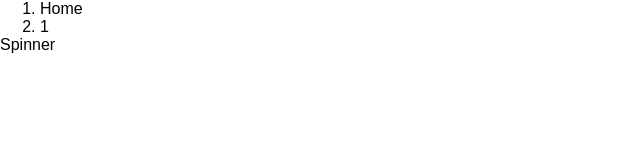
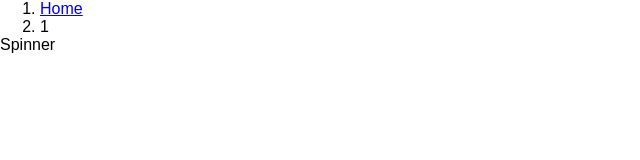
Before and after one commit to Frodox/yandex-disk-viewer, a React (Create React App) app: page /1 in a window 1280 px wide. Shown: the top 160 px of the page, without its empty margins (0-640 px from the left). Built offline with nearby package versions, Linux system fonts and the light colour scheme; the HTML template or start-up script is replaced by a standard one.

Commit message:
Implement breadcrumb

```diff
--- a/src/breadcrumb/Breadcrumb.js
+++ b/src/breadcrumb/Breadcrumb.js
@@ -1,18 +1,44 @@
 import React from 'react';
+import { Link } from 'react-router-dom';
 import './breadcrumb.css';
 
 class Breadcrumb extends React.Component {
+  _renderItem(item, index, items) {
+    const isLast = index === items.length - 1;
+    return (
+      <li
+        className={'breadcrumb-item ' + (isLast ? '' : 'active')}
+        key={item.path}
+      >
+        {isLast ? item.name : <Link to={item.path}>{item.name}</Link>}
+      </li>
+    );
+  }
+
   _renderItems() {
-    const { pathname } = this.props;
-    const items = ['Home'].concat(pathname.split('/').filter(item => 0 !== item.length));
-    //TODO: Change text with Links
-    return items.map((item, index) => <li class={'breadcrumb-item ' + (index === items.length - 1 ? 'active' : '')}>{item}</li>);
+    let { pathname } = this.props;
+    const items = [];
+
+    while (0 !== pathname.length) {
+      const index = pathname.lastIndexOf('/');
+      const lastPath = pathname.substring(index + 1);
+
+      if (0 !== lastPath.length) {
+        items.unshift({ name: lastPath, path: pathname });
+      }
+
+      pathname = pathname.substring(0, index);
+    }
+
+    items.unshift({ name: 'Home', path: '/' });
+
+    return items.map(this._renderItem);
   }
 
   render() {
     return (
-      <nav role="navigation">
-        <ol class="breadcrumb breadcrumb_no-margin">
+      <nav>
+        <ol className="breadcrumb breadcrumb_no-margin">
           {this._renderItems()}
         </ol>
       </nav>
```
